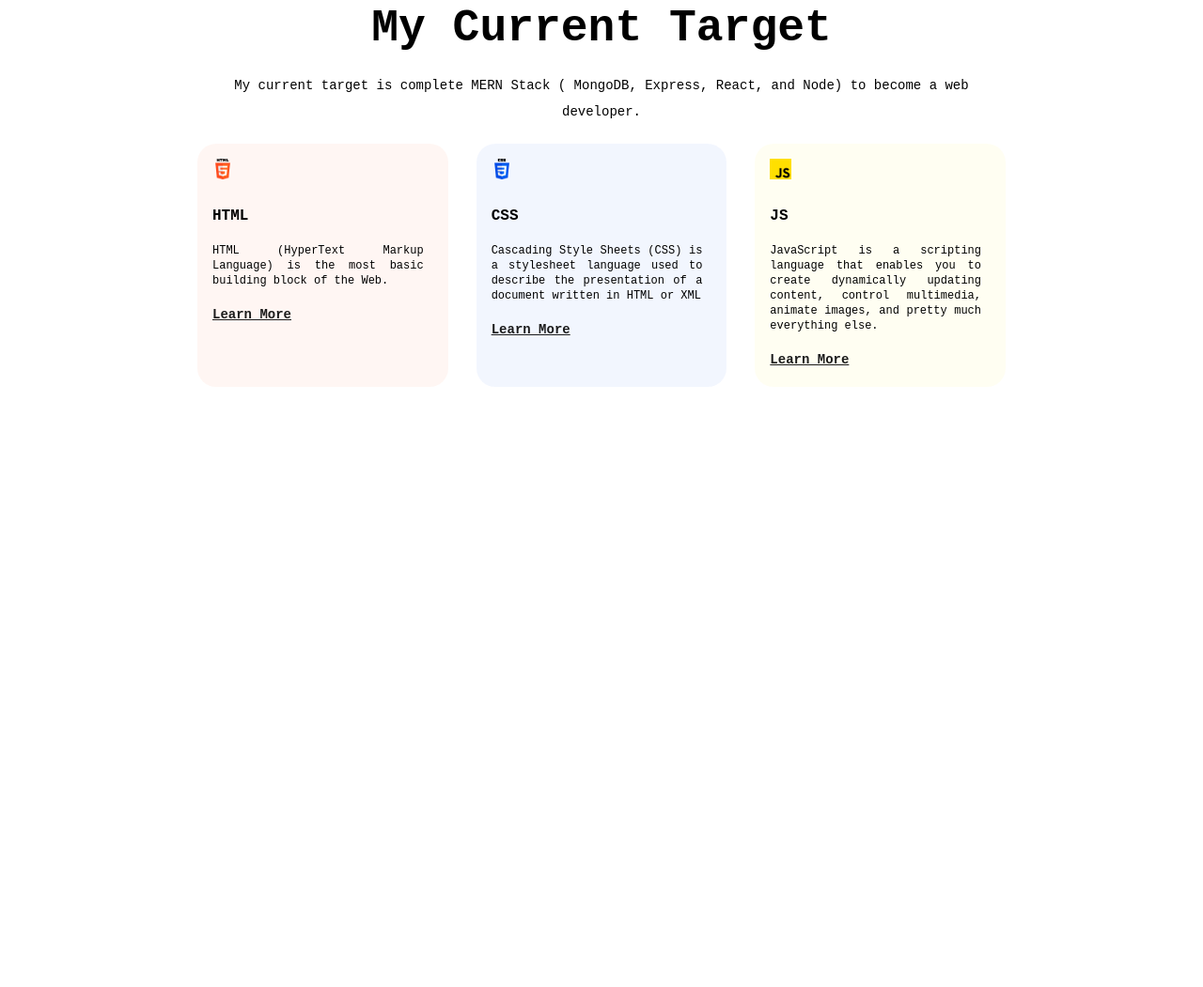
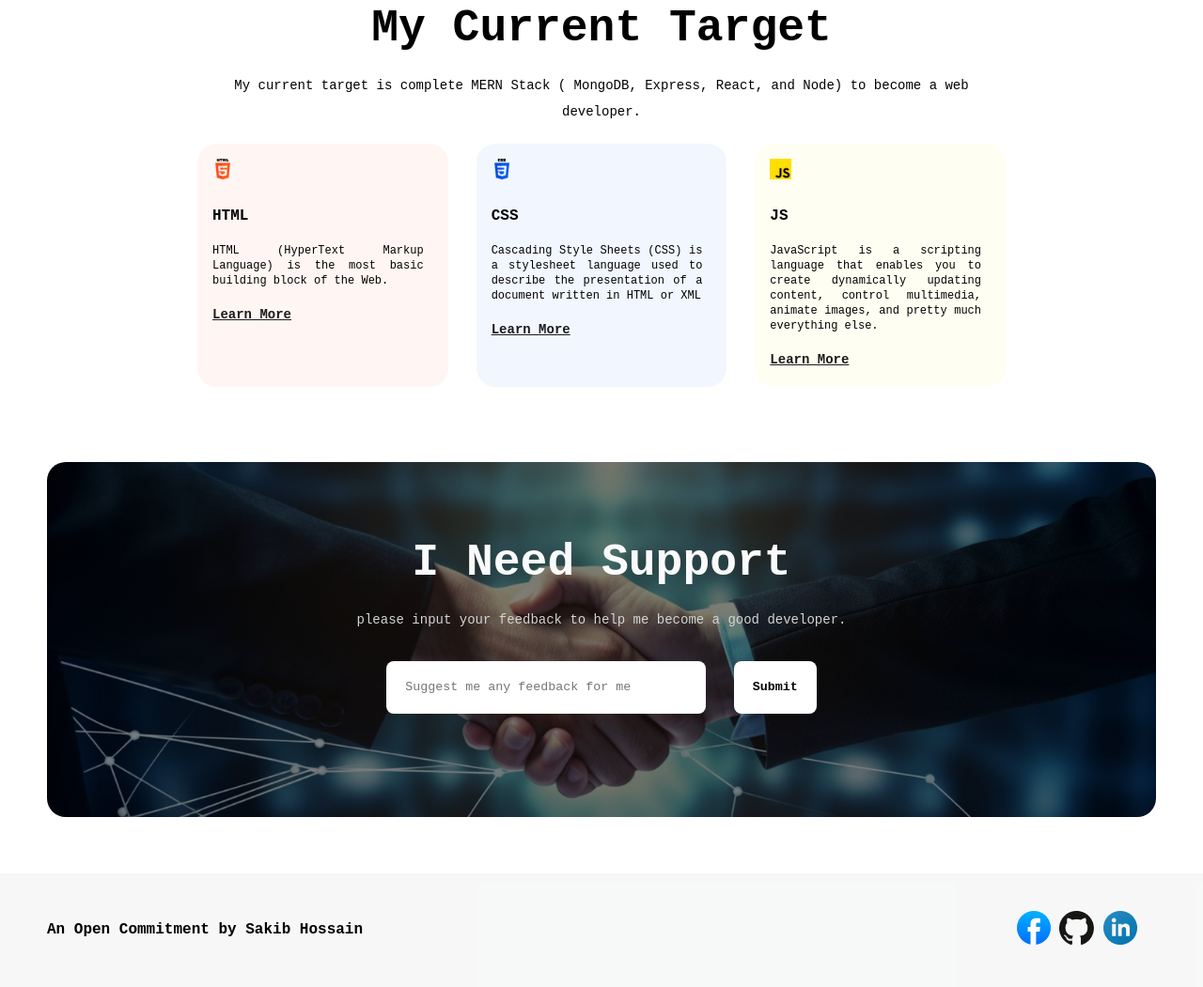
Before and after one commit to sakib17-GitHub/first-assignment, a plain HTML site: page index.html in a window 1280 px wide. Shown: the part 3126-4177 px from the top of the page at 94% size. Before the commit the page ends 3618 px from the top, so only its background shows below. Drawn offline with Linux system fonts and the light colour scheme; a web font is replaced by a local one.

Commit message:
finish project

```diff
--- a/index.html
+++ b/index.html
@@ -12,7 +12,7 @@
                 <img src="assets/Group.png" alt="" srcset="">
                 <h1 class="title">"In the near future, I hope to become a Developer."</h1>
                 <p class="description"> A web developer ensure that sites meet user expectations by ensuring they look good, run smoothly and offer easy access points with no loading issues between pages or error messages.</p>
-                <button class="banner-btn"><a href="">Contact with me</a></button>
+                <button class="banner-btn"><a href="#foot">Contact with me</a></button>
             </section>
     </header>
     <main>
@@ -28,7 +28,7 @@
                             <div class="coding">
                                 <h4 class="card-title">I will Do Coding and Change The World</h4>
                                 <p class="card-description"> Becoming a good web developer , you have to code more and more. If you practice more and more , you will be a good developer.</p>
-                                <button class="card-btn"> <a href="">Learn More</a></button>
+                                <button class="card-btn"> <a href="https://www.w3schools.com/" target="_blank">Learn More</a></button>
                             </div>
 
                             <div class="card-img">
@@ -42,7 +42,7 @@
                             <div class="creating-modern-web-system">
                                 <h4 class="card-title">I will help People by creating Modern Web System</h4>
                                 <p class="card-description"> Modern web applications are built to support rapid change and exponential growth.</p>
-                                <button class="card-btn"> <a href="">Learn More</a></button>
+                                <button class="card-btn"> <a href="https://www.w3schools.com/" target="_blank">Learn More</a></button>
                             </div>
 
                             <div class="card-img">
@@ -56,7 +56,7 @@
                             <div class="website-with-features">
                                 <h4 class="card-title">I will create websites with many features.</h4>
                                 <p class="card-description"> There will be many exciting features in my websites and it will helps people to use my website.</p>
-                                <button class="card-btn"> <a href="">Learn More</a></button>
+                                <button class="card-btn"> <a href="https://www.w3schools.com/" target="_blank">Learn More</a></button>
                             </div>
 
                             <div class="card-img">
@@ -108,9 +108,33 @@
                         </div>
                 </div>
             </section>
+
+            <section class="i-need-support">
+                <h1 class="support-title">
+                            I Need Support
+                </h1>
+
+                <p class="support-description">
+                        please input your feedback to help me become a good developer.
+                </p>
+
+                <div class="support-input">
+                    <input type="text" name="" id="" class="support-message" placeholder="Suggest me any feedback for me">
+                    <input type="submit" value="Submit" class="support-message-submit">
+                </div>
+
+
+            </section>
     </main>
-    <footer>
-
+    <footer id="foot">
+                <div class="footer">
+                        <p>An Open Commitment by Sakib Hossain</p>
+                        <div class="footer-icon">
+                            <a href="https://www.facebook.com/" target="_blank"> <img src="assets/facebook.png" alt=""></a>
+                            <a href="https://github.com/" target="_blank"> <img src="assets/github.png" alt=""></a>
+                            <a href="https://bd.linkedin.com/" target="_blank"> <img src="assets/linkedin-icon 1.png" alt=""></a>
+                        </div>
+                </div>
     </footer>
 </body>
 </html>
--- a/styles/style.css
+++ b/styles/style.css
@@ -56,7 +56,7 @@
 
 
 /* main */
-main{
+main , .footer{
     max-width: 1180px;
     margin: 0px auto;
 }
@@ -120,7 +120,7 @@ main{
 
 /* My Inspiration style */
 
-.my-inspiration , .my-current-target{
+.my-inspiration , .my-current-target , .i-need-support{
     padding: 80px 160px;
 }
 
@@ -175,3 +175,78 @@ main{
 .js{
     background-color: rgba(255, 223, 0, 0.05);
 }
+
+
+/* I Need Support style*/
+
+.i-need-support{
+    background-image:linear-gradient(rgba(0, 0, 0, 0.5),
+    rgba(0, 0, 0, 0.5)),url("/assets/handshake.jpg");
+    background-size:cover;
+    background-repeat: no-repeat;
+    background-position: center;
+    border-radius: 20px;
+}
+
+.support-title{
+    font-size: 48px;
+    font-weight: 800;
+    text-align: center;
+    color: #FAFAFB;
+}
+
+.support-description{
+    font-size: 14px;
+    font-weight: 400;
+    line-height: 28px;
+    text-align: center;
+    color: rgb(211, 212, 212);
+    margin-top: 20px;
+}
+
+.support-input{
+    text-align: center;
+    padding:30px 180px;
+}
+
+.support-message{
+    width:300px;
+    height:36px;
+    border-radius: 8px;
+    border:none;
+    padding:10px 20px;
+}
+
+.support-message-submit{
+    height:56px;
+    border-radius: 8px;
+    border:none;
+    padding: 20px 20px;
+    margin-left:20px;
+    font-weight: 700;
+    color: black;
+    cursor: pointer;
+    background-color: #FFFFFF;
+
+}
+
+
+.footer{
+    display: flex;
+    justify-content: space-between;
+    align-items: center;
+    margin-top: 60px;
+}
+
+.footer-icon{
+    padding:40px 20px ;
+}
+
+footer{
+    background-color: rgba(13, 19, 33, 0.03);
+}
+
+.footer>p{
+    font-size: 16px;
+    font-weight: 700;
+}
```
